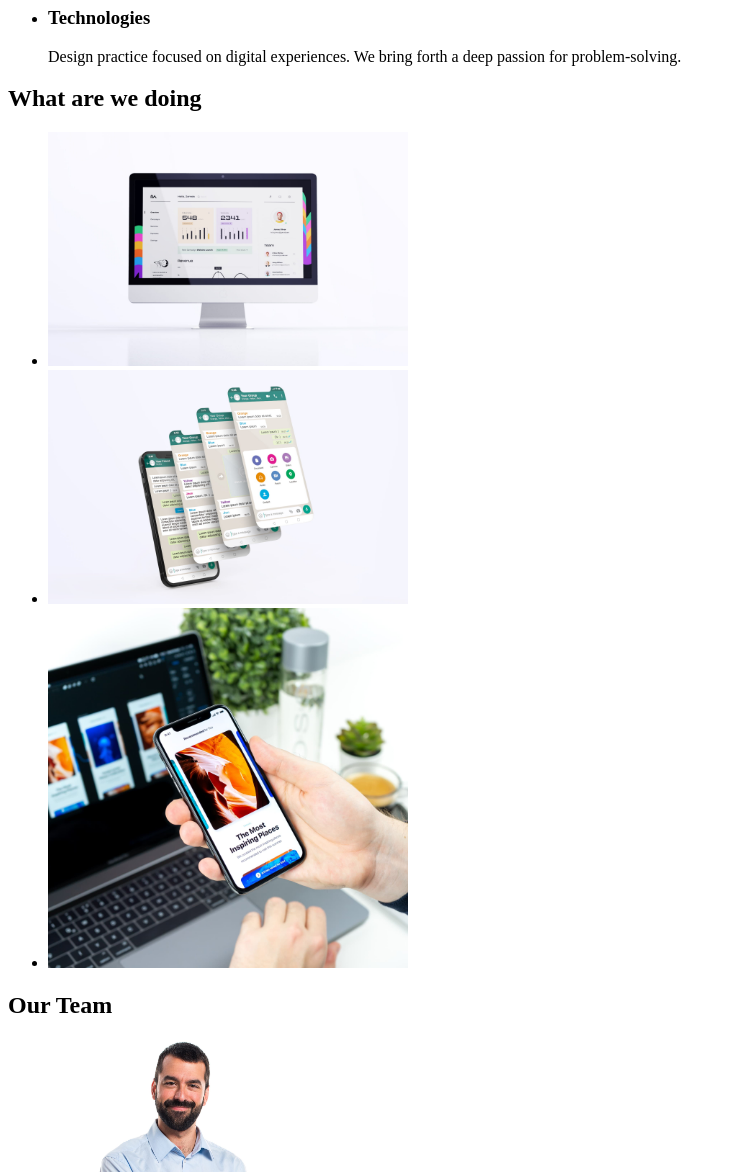
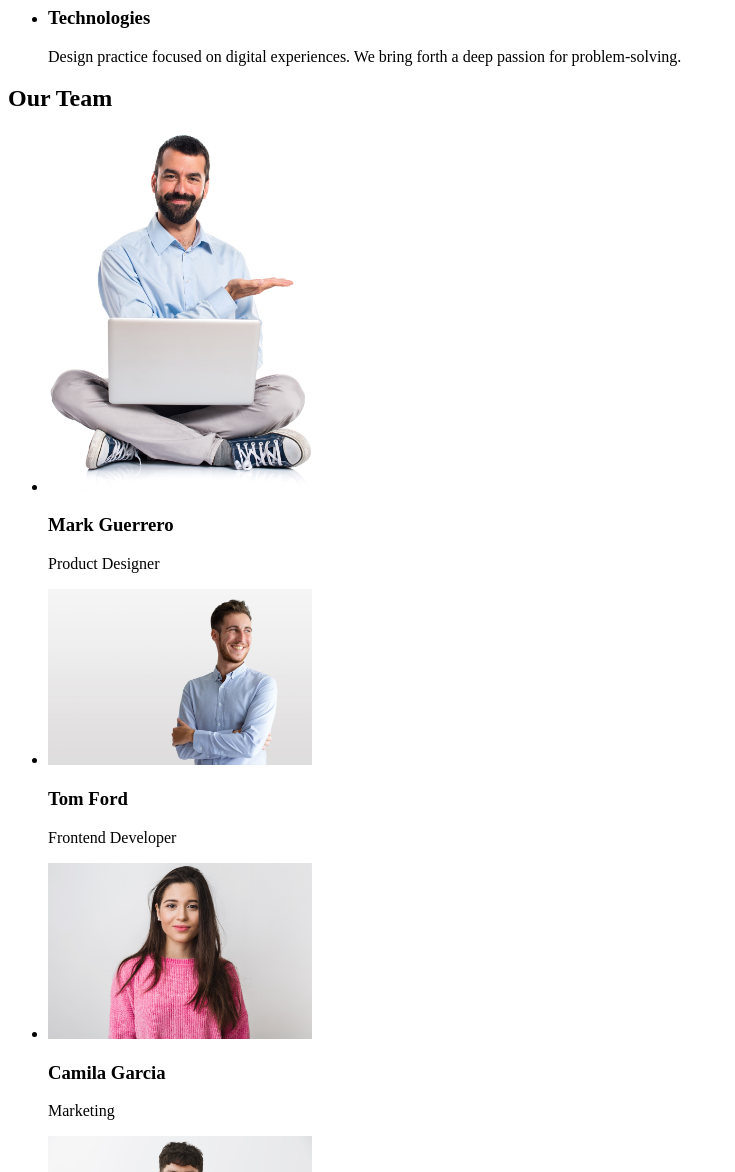
Before and after one commit to EdikKapustnyak/goit-markup-hw-01, a plain HTML site: page index.html in a window 1280 px wide. Shown: the part 480-1652 px from the top of the page, without its empty margins (0-735 px from the left). Drawn offline with Linux system fonts and the light colour scheme.

Commit message:
- section 2

```diff
--- a/index.html
+++ b/index.html
@@ -50,21 +50,6 @@
             </ul>
         </section>
 
-
-            <h2>What are we doing</h2>
-            <ul>
-                <li>
-                    <img src="./images/computer.jpg" alt="computer" width="360">
-                </li>
-                <li>
-                    <img src="./images/Telephone_whats.jpg" alt="Telephone" width="360">
-                </li>
-                <li>
-                    <img src="./images/pc_og_mobilen.jpg" alt="computer with telephone" width="360">
-                </li>
-            </ul>
-
-
         <section id="team">
             <h2 class="team">Our Team</h2>
             <ul>
```
